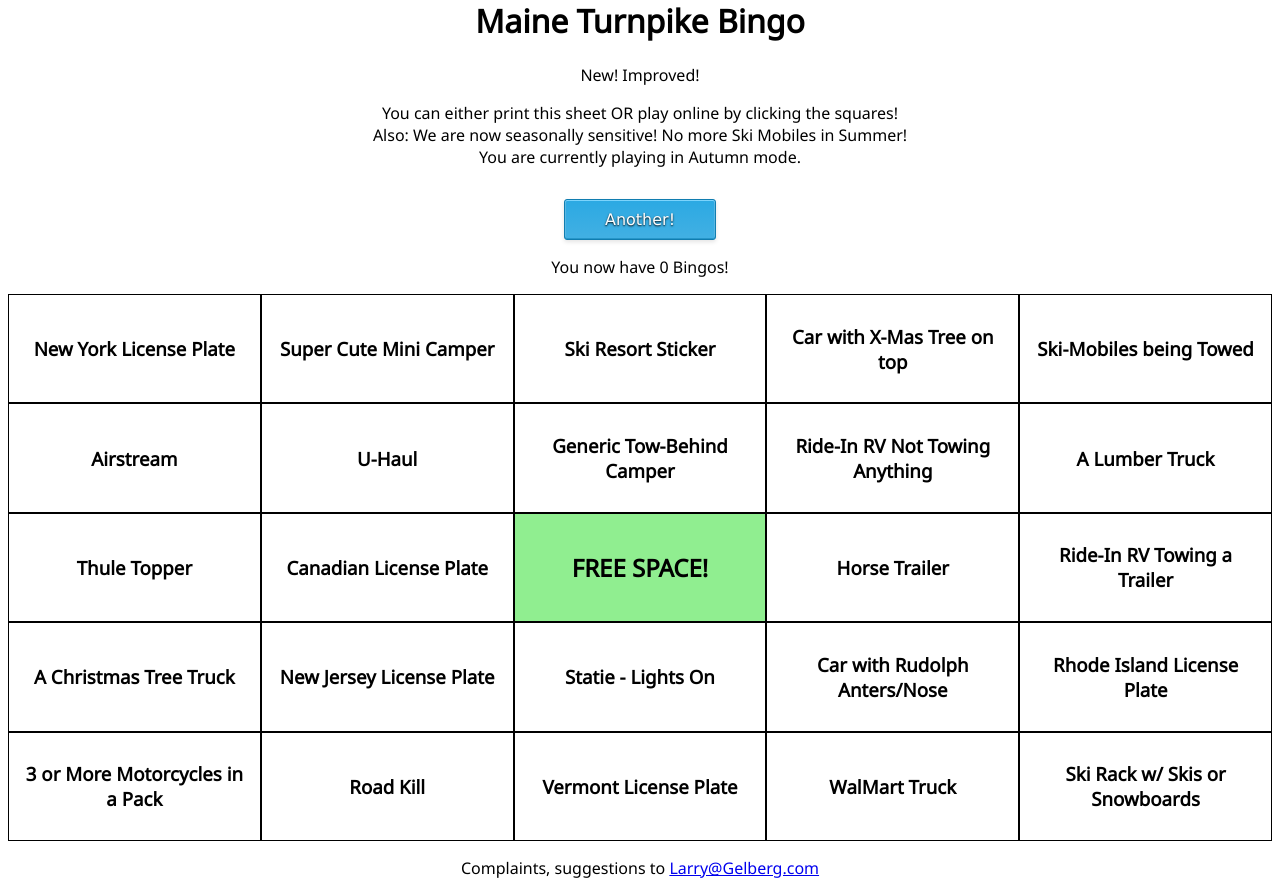
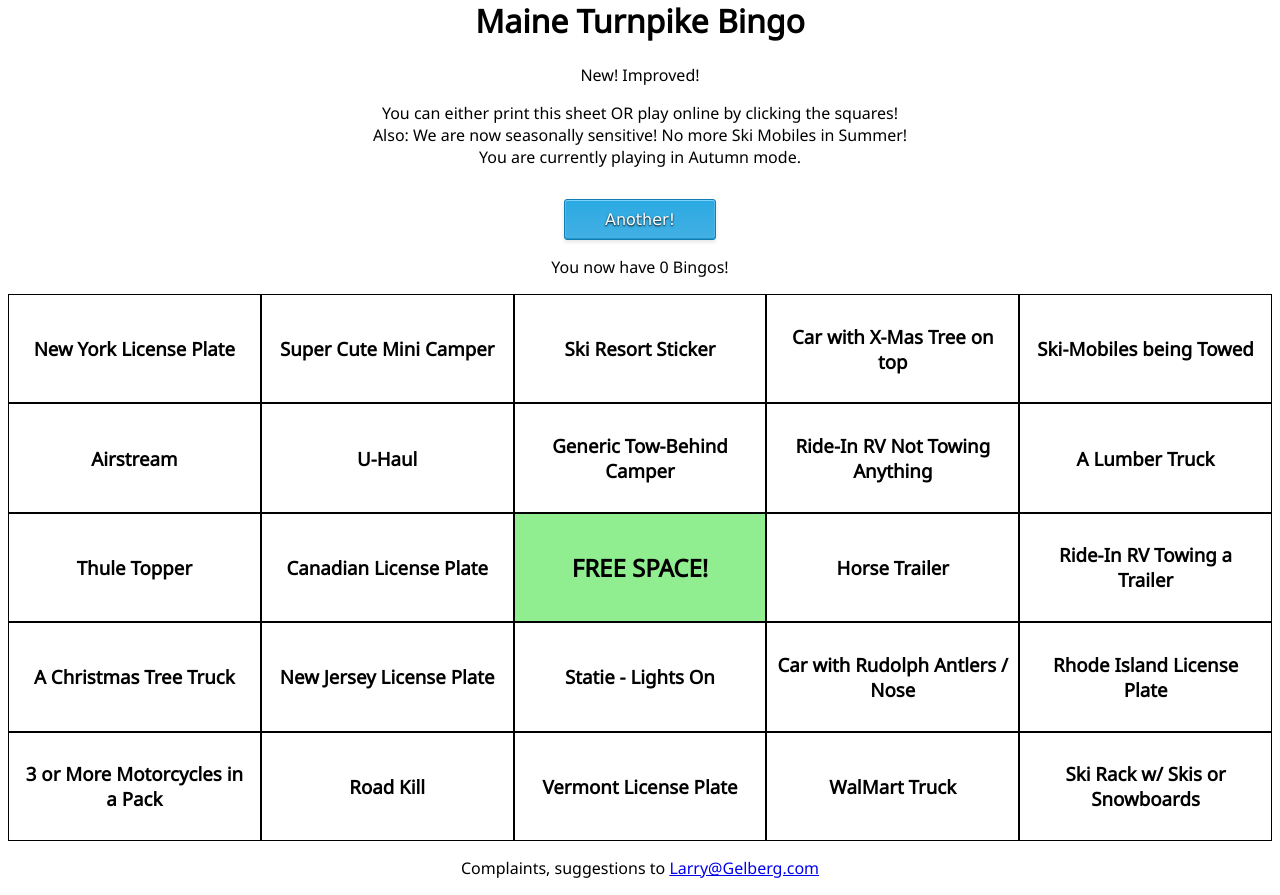
Before and after one commit to larrygelberg/MaineTurnpikeBingo, a PHP site: page / in a window 1280 px wide. Shown: the part 22-917 px from the top of the page. Run offline with PHP 8.4, Linux system fonts and the light colour scheme.

Commit message:
Fix label typos, space out slashes, replace <center> with CSS
Anters -> Antlers, Hannaford's -> Hannaford; spaces around slashes let
long labels wrap on phones.

Co-Authored-By: Claude Opus 5.5 <noreply@anthropic.com>

```diff
--- a/MTBingo.js
+++ b/MTBingo.js
@@ -23,7 +23,7 @@ const vehicles = [
   "Pick-Up Truck with Camper on Top",
   "Fifth Wheel RV",
   "WalMart Truck",
-  "A Hannaford's Truck",
+  "A Hannaford Truck",
   "A Lumber Truck",
   "Florida License Plate",
   "New York License Plate",
@@ -46,12 +46,12 @@ const summerOnly = [
   "Jet Skis Being Towed",
   "A Boat Being Towed",
   "A Pontoon Boat Being Towed",
-  "Kayaks/Canoes",
+  "Kayaks / Canoes",
   "A Car with Bikes on the Back",
   "A Car with Bikes on the Top",
   "Dirt Bikes being Towed",
   "ATVs being Towed",
-  "Surf/Paddle Boards",
+  "Surf / Paddle Boards",
   "A Chopper",
   "A Tricycle",
   "Convertible, Top-down",
@@ -63,7 +63,7 @@ const autumn = [
   "Ski-Mobiles being Towed",
   "A Christmas Tree Truck",
   "Car with X-Mas Tree on top",
-  "Car with Rudolph Anters/Nose",
+  "Car with Rudolph Antlers / Nose",
   "Ski Resort Sticker"
 ];
 
--- a/MTBingo_style.css
+++ b/MTBingo_style.css
@@ -2,6 +2,10 @@
 
 body{
    font-family: 'Noto Sans',serif;
+}
+
+main {
+   text-align: center;
 }
 
 .containing-table {
--- a/index.html
+++ b/index.html
@@ -12,7 +12,7 @@
 </head>
 
 <body>
-  <center>
+  <main>
   <h1>Maine Turnpike Bingo</h1>
   <p>New!  Improved!</p>
   <p>You can either print this sheet OR play online by clicking the squares!
@@ -34,6 +34,6 @@
   <div id="board"></div>
   <p></p>
   <p>Complaints, suggestions to <a href="mailto:larry@gelberg.com">Larry@Gelberg.com</a></p>
-</center>
+  </main>
 </body>
 </html>
```
